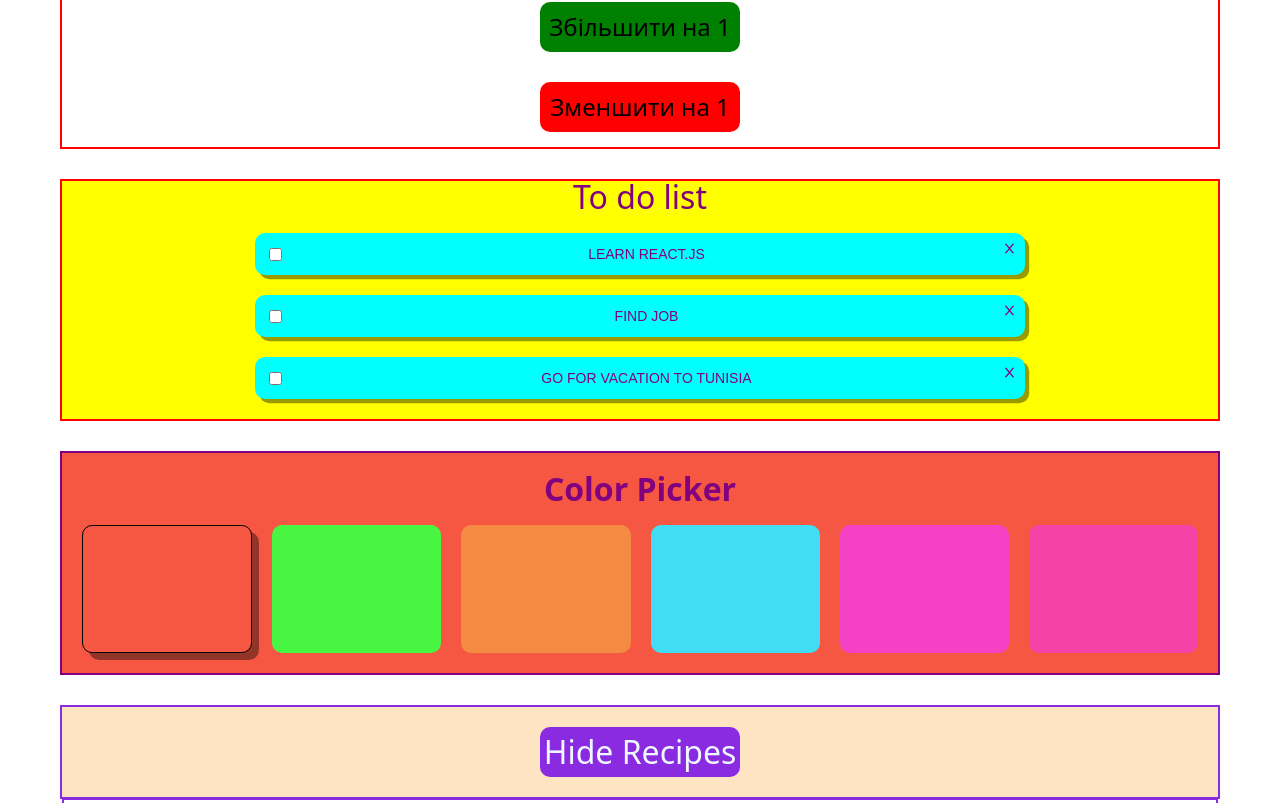
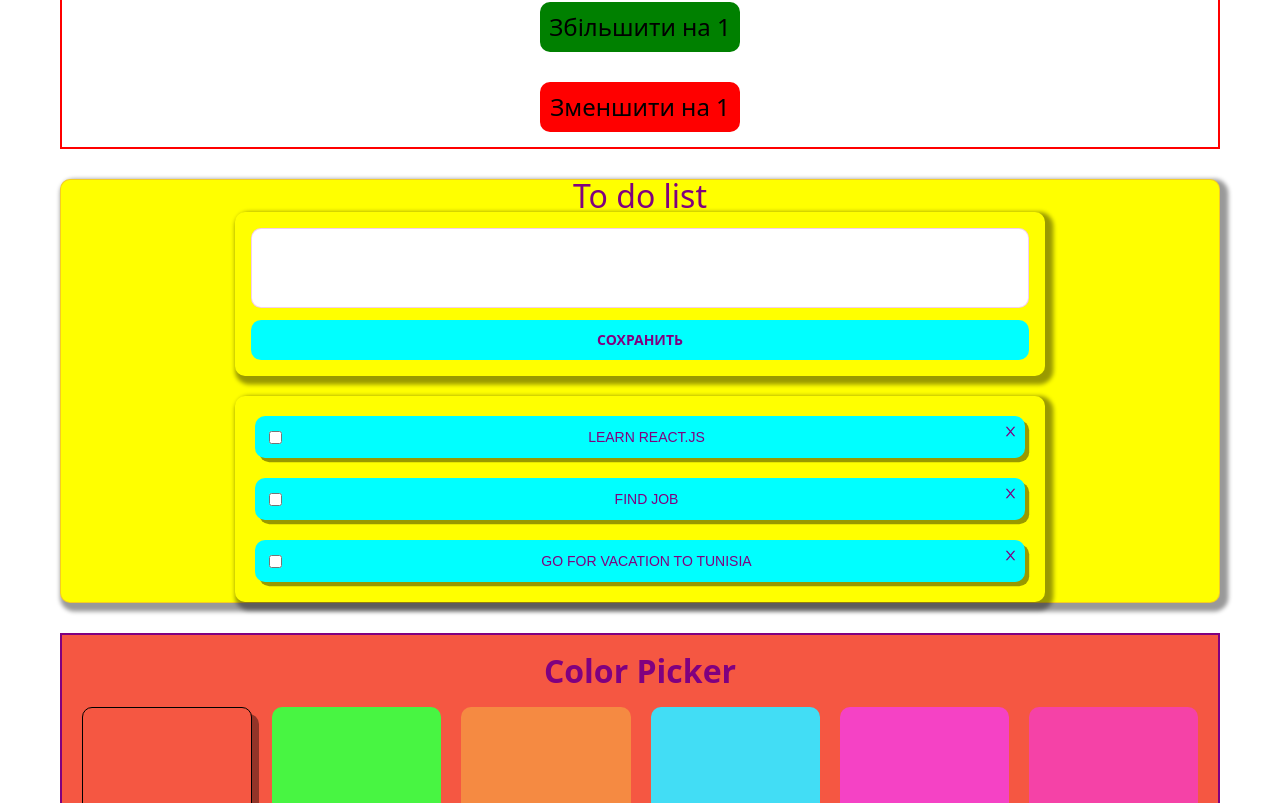
Before and after one commit to Iryna-Artymuk/React, a React (Create React App) app: page / in a window 1280 px wide. Shown: the part 999-1802 px from the top of the page. Built offline with nearby package versions, Linux system fonts and the light colour scheme.

Commit message:
add to do list Editor

```diff
--- a/src/components/App/App.js
+++ b/src/components/App/App.js
@@ -44,18 +44,29 @@ class App extends Component {
   // якщо input checked замінити стилі
   // або якщо не співпадає повернути старий  57 рядок
 
+  // ToggleComplete = todoID => {
+  //   this.setState(prevState => ({
+  //     todo: prevState.todo.map(todoItem => {
+  //       if (todoItem.id === todoID)
+  //         return {
+  //           ...todoItem,
+  //           completed: !todoItem.completed,
+  //         };
+  //       return todoItem;
+  //     }),
+  //   }));
+  // };
+
   ToggleComplete = todoID => {
-    this.setState(prevState => ({
-      todo: prevState.todo.map(todoItem => {
-        if (todoItem.id === todoID)
-          return {
-            ...todoItem,
-            completed: !todoItem.completed,
-          };
-        return todoItem;
-      }),
+    this.setState(({ todo }) => ({
+      todo: todo.map(todoItem =>
+        todoItem.id === todoID
+          ? { ...todoItem, completed: !todoItem.completed }
+          : todoItem
+      ),
     }));
   };
+
   addImgUrl = url =>
     this.setState({
       selectedImg: url,
--- a/src/components/Form/Checkbox.css
+++ b/src/components/Form/Checkbox.css
@@ -79,7 +79,9 @@
   border-radius: 10px;
   font-size: 24px;
   opacity: 1;
+  color: white;
 }
 .container button:disabled {
   opacity: 0.5;
+  color: gray;
 }
--- /dev/null
+++ b/src/components/TodoEditor/TodoEditor.css
@@ -0,0 +1,48 @@
+.TodoEditor {
+  width: 70%;
+  display: flex;
+  flex-direction: column;
+  padding: 16px;
+
+  margin-bottom: 20px;
+
+  box-shadow: 0.3em 0.3em 0.3em 0.3em rgba(0.4, 0.4, 0.4, 0.4);
+  border-radius: 10px;
+}
+
+.TodoEditor__textarea {
+  line-height: 16px;
+  height: 80px;
+  padding: 12px 16px;
+  border: 1px solid rgba(199, 8, 173, 0.2);
+  border-radius: 4px;
+
+  font: inherit;
+
+  letter-spacing: 0.01em;
+
+  resize: none;
+  margin-bottom: 12px;
+
+  border-radius: 10px;
+}
+
+.TodoEditor__button {
+  width: 100%;
+  margin-left: auto;
+  border-radius: 10px;
+  padding: 12px 24px;
+  background-color: aqua;
+  color: purple;
+  font-weight: 800;
+  text-transform: uppercase;
+}
+
+.TodoEditor__button:hover,
+.TodoEditor__button:focus {
+  background-color: greenyellow;
+}
+
+.TodoEditor__button:active {
+  box-shadow: 0px 4px 4px rgba(0, 0, 0, 0.15);
+}
--- /dev/null
+++ b/src/components/TodoEditor/TodoEditor.jsx
@@ -0,0 +1,28 @@
+import React, { Component } from 'react';
+import './TodoEditor.css';
+
+class TodoEditor extends Component {
+  state = {
+    text: ' ',
+  };
+  render() {
+    return (
+      <form className="TodoEditor">
+        <textarea
+          value={this.state.text}
+          className="TodoEditor__textarea"
+          onChange={() => this.handelTextAreaChange}
+        ></textarea>
+        <button
+          type="submit"
+          onclick={() => this.handelSubmit}
+          className="TodoEditor__button"
+        >
+          Сохранить
+        </button>
+      </form>
+    );
+  }
+}
+
+export default TodoEditor;
--- a/src/components/TodoList/TodoList.css
+++ b/src/components/TodoList/TodoList.css
@@ -10,6 +10,9 @@
   font-size: 1rem;
   color: purple;
   background-color: yellow;
+  border: 1px solid rgba(199, 8, 173, 0.2);
+  box-shadow: 0.3em 0.3em 0.3em 0.3em rgba(0.4, 0.4, 0.4, 0.4);
+  border-radius: 10px;
 }
 
 .todoList ul {
@@ -20,6 +23,8 @@
   gap: 20px;
   align-items: center;
   justify-content: center;
+  box-shadow: 0.3em 0.3em 0.3em 0.3em rgba(0.4, 0.4, 0.4, 0.4);
+  border-radius: 10px;
 }
 .item {
   position: relative;
--- a/src/components/TodoList/TodoList.jsx
+++ b/src/components/TodoList/TodoList.jsx
@@ -1,12 +1,14 @@
 import React from 'react';
 import { AiOutlineClose } from 'react-icons/ai';
 import './TodoList.css';
+import TodoEditor from '../TodoEditor/TodoEditor';
 const TodoList = props => {
   const { todo, deleteToDo, completed, ToggleComplete } = props;
 
   return (
     <div className="todoList ">
       <h3> To do list </h3>
+      <TodoEditor />
       <ul>
         {todo.map(item => {
           return (
```
